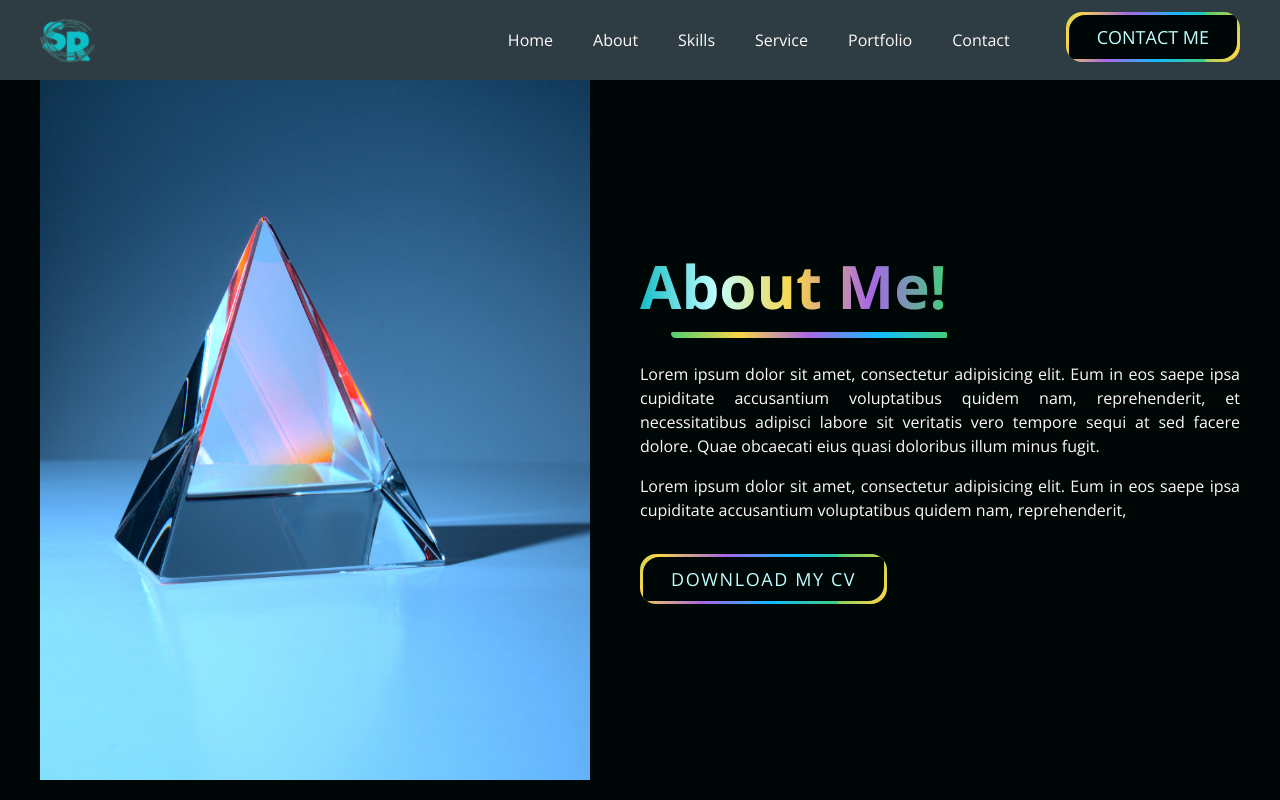
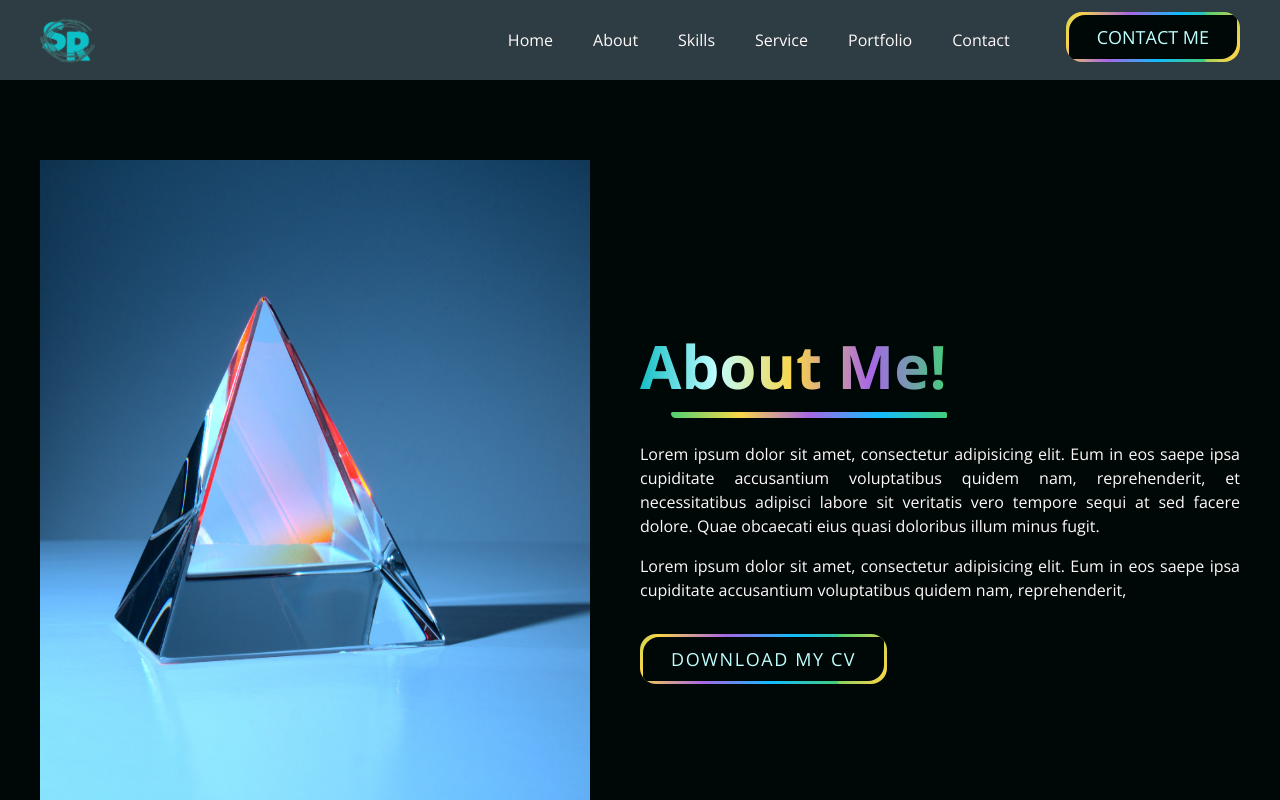
Before and after one commit to dev-saminur/sr-my-portfolio, a Next.js app: page /pages/about in a window 1280 px wide. Shown: the top 800 px of the page. Built offline with nearby package versions, Linux system fonts and the light colour scheme.

Commit message:
Update page.js

```diff
--- a/src/app/pages/about/page.js
+++ b/src/app/pages/about/page.js
@@ -5,7 +5,9 @@ const Aboutpage = () => {
   return (
     <>
       <Layout>
-        <About />
+        <div className="pt-20 pb-10">
+          <About />
+        </div>
       </Layout>
     </>
   );
```
